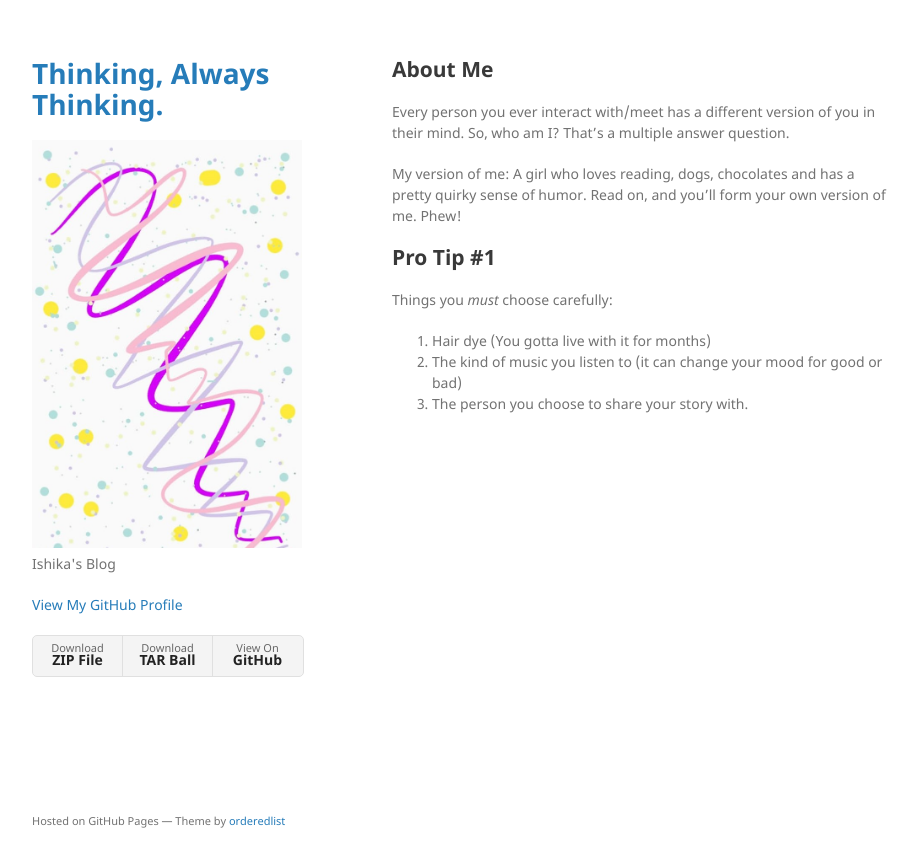
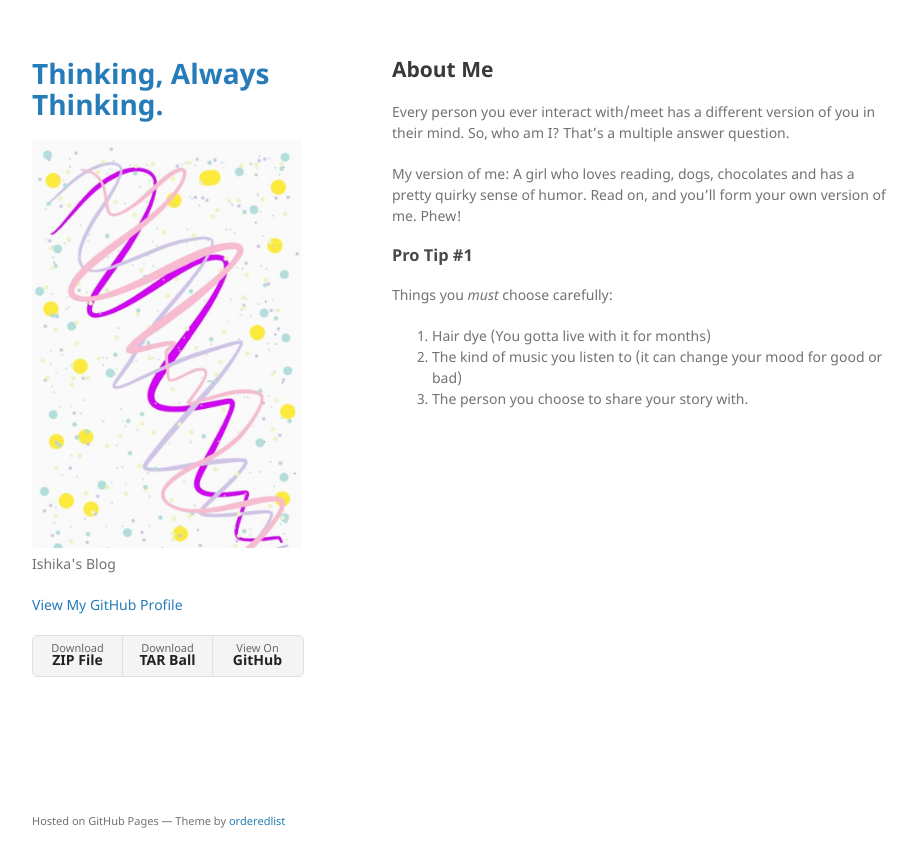
Before and after one commit to i-m-ishika/i-m-ishika.github.io, a Jekyll site: the page built from index.md, in a window 1280 px wide. Shown: the top 867 px of the page, without its empty margins (178-1096 px from the left). Built offline with Jekyll 4.4.1, drawn with Linux system fonts in a browser that asks for light colours; our own code applies the rules of GitHub Pages for plain Markdown files.

```diff
--- a/index.md
+++ b/index.md
@@ -9,7 +9,7 @@ Every person you ever interact with/meet has a different version of you in their
 My version of me: A girl who loves reading, dogs, chocolates and has a pretty quirky sense of humor. Read on, and you'll form your own version of me. Phew!
 
 
-## Pro Tip #1
+### Pro Tip #1
 
 Things you *must* choose carefully:
 1. Hair dye (You gotta live with it for months)
```
